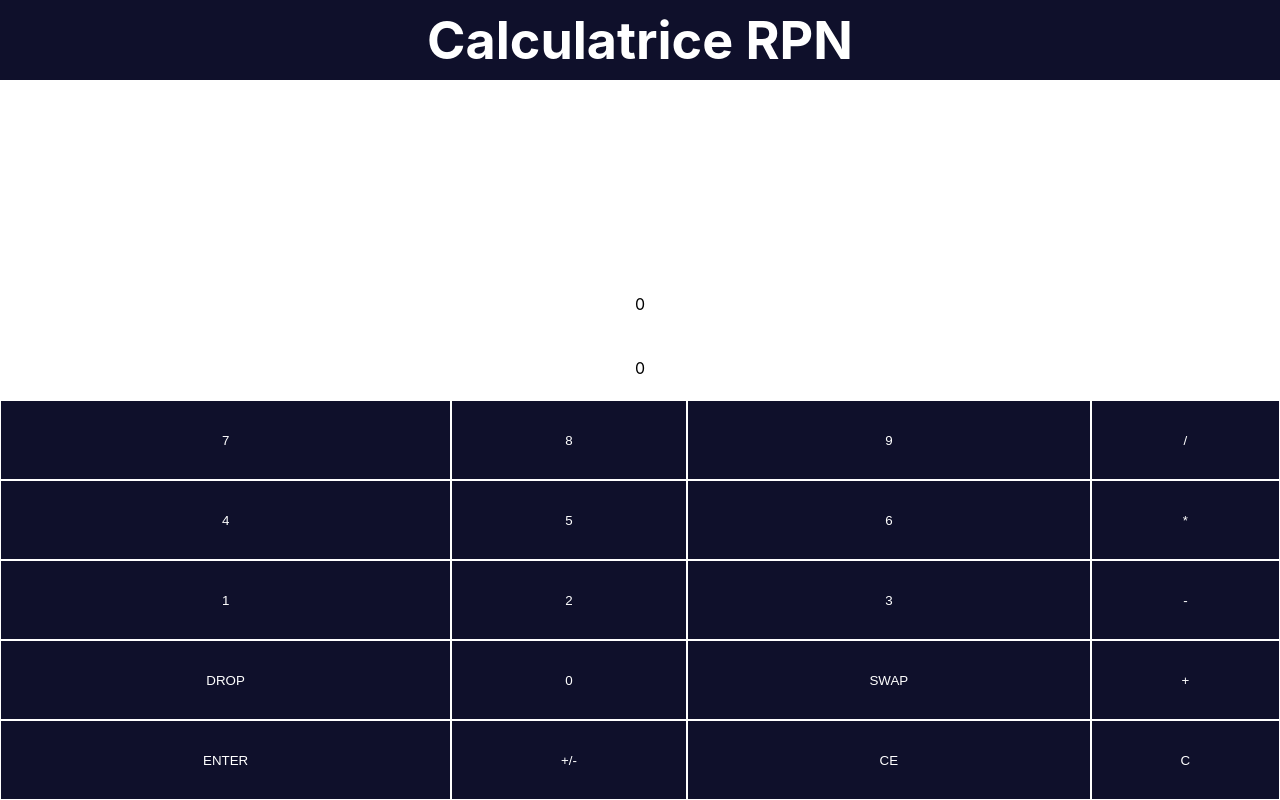
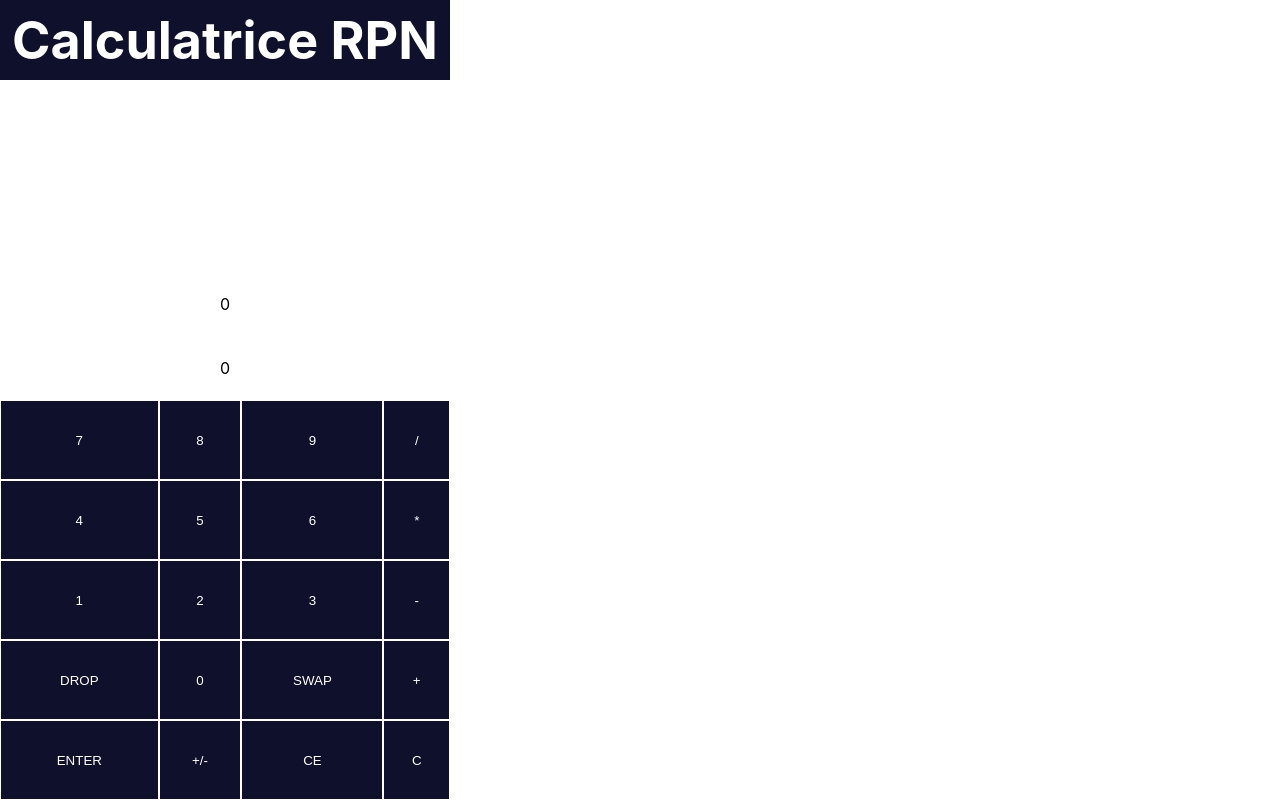
Before and after one commit to Vicolondon/calculatricerpn, a React (Create React App) app in the folder calculatrice-victor/: page / in a window 1280 px wide. Built offline with nearby package versions, Linux system fonts and the light colour scheme.

Commit message:
Improve visual with a fixed width .

```diff
--- a/calculatrice-victor/src/App.css
+++ b/calculatrice-victor/src/App.css
@@ -19,6 +19,10 @@
   color: white;
 }
 
+#calculator{
+  position: relative;
+  width: 450px;
+}
 .App-link {
   color: #09d3ac;
 }
@@ -26,7 +30,7 @@ table{
   background: #0F102B;
   width: 100%;
   height: 50vh;
-  position: absolute;
+  position: relative;
   bottom: 0;
   border-spacing: 0;
 }
```
